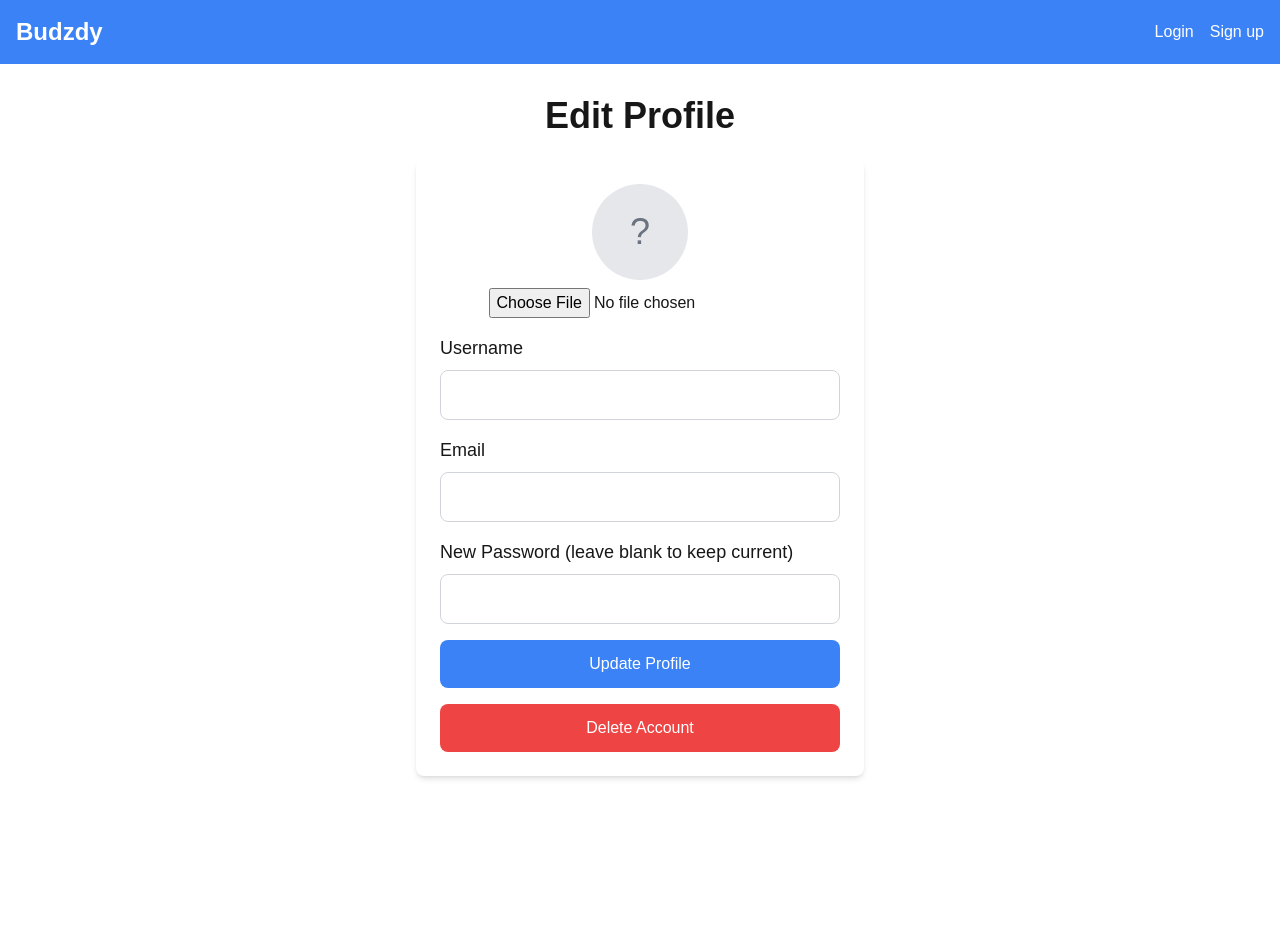
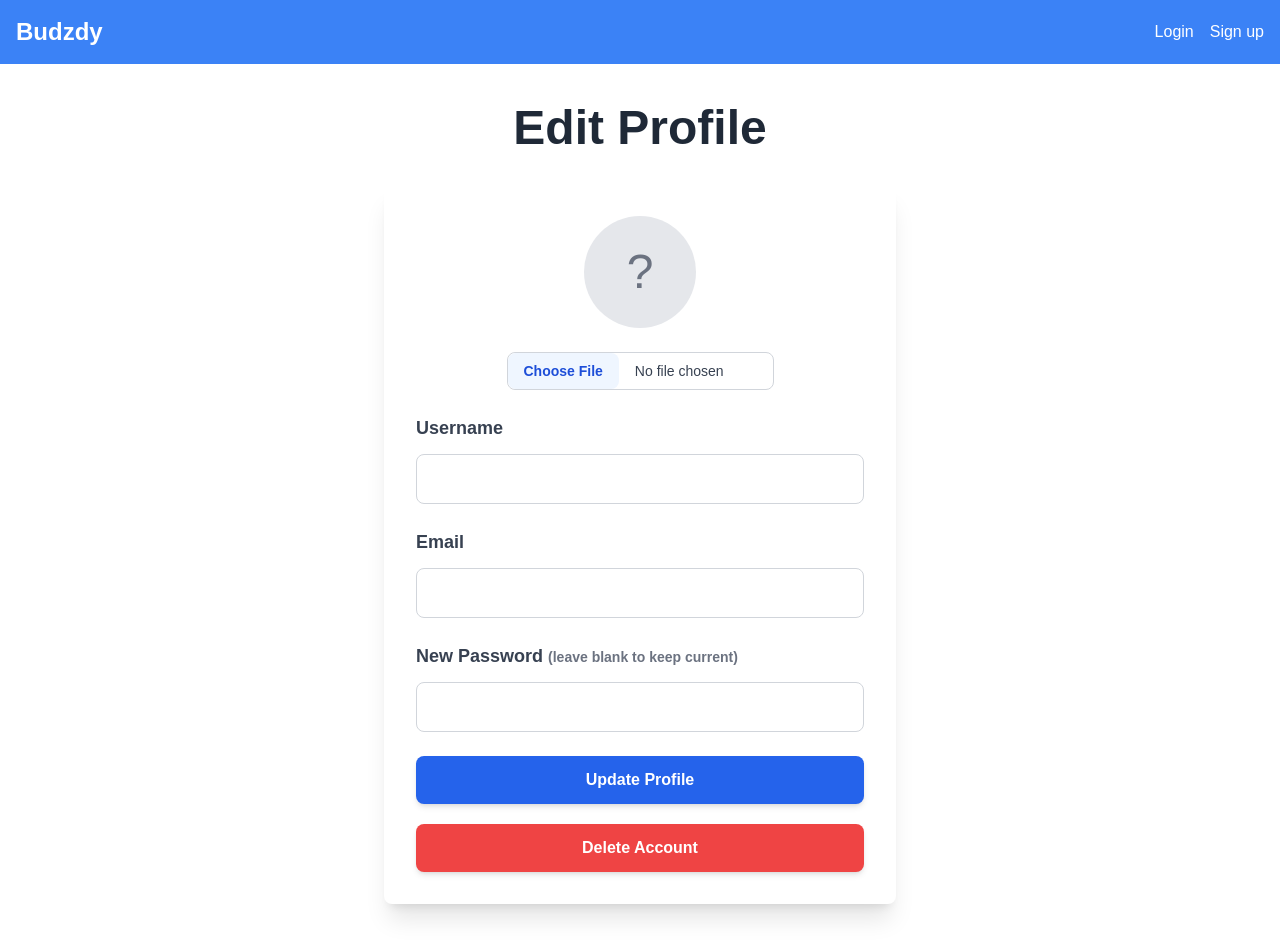
Before and after one commit to Nutchapol-Rpch/mini-project-2, a Next.js app: page /edit-profile in a window 1280 px wide. Before the commit the page ends 808 px from the top, so only its background shows below. Built offline with nearby package versions, Linux system fonts and the light colour scheme.

Commit message:
Style: decorate choose File button

```diff
--- a/app/edit-profile/page.js
+++ b/app/edit-profile/page.js
@@ -1,9 +1,9 @@
 "use client";
 
+import Image from 'next/image';
 import { useRouter } from 'next/navigation';
 import { useEffect, useState } from 'react';
 import { useUser } from '../context/UserContext';
-import Image from 'next/image';
 
 export default function EditProfile() {
   const [username, setUsername] = useState('');
@@ -84,78 +84,81 @@ export default function EditProfile() {
   };
 
   return (
-    <div className="container mx-auto px-4 py-8">
-      <h1 className="text-4xl font-bold mb-6 text-center">Edit Profile</h1>
-      {error && <p className="text-red-500 text-center mb-4">{error}</p>}
+    <div className="container mx-auto px-4 py-10">
+      <h1 className="text-5xl font-extrabold mb-8 text-center text-gray-800">Edit Profile</h1>
+      {error && <p className="text-red-500 text-center mb-6">{error}</p>}
       {lastEditedAt && (
-        <p className="text-gray-600 mb-4 text-center">Last edited: {lastEditedAt}</p>
+        <p className="text-gray-500 text-sm text-center mb-6">Last edited: {lastEditedAt}</p>
       )}
-      <form onSubmit={handleSubmit} className="max-w-md mx-auto bg-white shadow-md rounded-lg p-6">
-        <div className="mb-4 text-center">
+      <form onSubmit={handleSubmit} className="max-w-lg mx-auto bg-white shadow-xl rounded-lg p-8">
+        <div className="mb-6 text-center">
           {previewUrl ? (
             <Image
               src={previewUrl}
               alt="Profile"
-              width={100}
-              height={100}
-              className="rounded-full mx-auto"
+              width={120}
+              height={120}
+              className="rounded-full mx-auto shadow-md"
               unoptimized
             />
           ) : (
-            <div className="w-24 h-24 bg-gray-200 rounded-full mx-auto flex items-center justify-center">
-              <span className="text-4xl text-gray-500">?</span>
+            <div className="w-28 h-28 bg-gray-200 rounded-full mx-auto flex items-center justify-center">
+              <span className="text-5xl text-gray-500">?</span>
             </div>
           )}
-          <input
-            type="file"
-            accept="image/*"
-            onChange={handleFileChange}
-            className="mt-2"
-          />
+          <div className="flex justify-center items-center mt-6">
+            <input
+              type="file"
+              accept="image/*"
+              onChange={handleFileChange}
+              className="block max-w-xs text-sm text-gray-700 border border-gray-300 rounded-lg cursor-pointer focus:outline-none focus:ring-2 focus:ring-blue-400 focus:border-transparent file:mr-4 file:py-2 file:px-4 file:rounded-lg file:border-0 file:text-sm file:font-semibold file:bg-blue-50 file:text-blue-700 hover:file:bg-blue-100"
+            />
+          </div>
         </div>
-        <div className="mb-4">
-          <label htmlFor="username" className="block mb-2 text-lg font-medium">Username</label>
+        <div className="mb-6">
+          <label htmlFor="username" className="block mb-3 text-lg font-semibold text-gray-700">Username</label>
           <input
             type="text"
             id="username"
             value={username}
             onChange={(e) => setUsername(e.target.value)}
-            className="w-full px-4 py-3 border border-gray-300 rounded-lg focus:outline-none focus:ring-2 focus:ring-blue-400"
+            className="w-full px-4 py-3 border border-gray-300 rounded-lg focus:outline-none focus:ring-2 focus:ring-blue-400 transition"
             required
           />
         </div>
-        <div className="mb-4">
-          <label htmlFor="email" className="block mb-2 text-lg font-medium">Email</label>
+        <div className="mb-6">
+          <label htmlFor="email" className="block mb-3 text-lg font-semibold text-gray-700">Email</label>
           <input
             type="email"
             id="email"
             value={email}
             onChange={(e) => setEmail(e.target.value)}
-            className="w-full px-4 py-3 border border-gray-300 rounded-lg focus:outline-none focus:ring-2 focus:ring-blue-400"
+            className="w-full px-4 py-3 border border-gray-300 rounded-lg focus:outline-none focus:ring-2 focus:ring-blue-400 transition"
             required
           />
         </div>
-        <div className="mb-4">
-          <label htmlFor="password" className="block mb-2 text-lg font-medium">New Password (leave blank to keep current)</label>
+        <div className="mb-6">
+          <label htmlFor="password" className="block mb-3 text-lg font-semibold text-gray-700">New Password <span className="text-sm text-gray-500">(leave blank to keep current)</span></label>
           <input
             type="password"
             id="password"
             value={password}
             onChange={(e) => setPassword(e.target.value)}
-            className="w-full px-4 py-3 border border-gray-300 rounded-lg focus:outline-none focus:ring-2 focus:ring-blue-400"
+            className="w-full px-4 py-3 border border-gray-300 rounded-lg focus:outline-none focus:ring-2 focus:ring-blue-400 transition"
           />
         </div>
-        <button type="submit" className="w-full bg-blue-500 text-white py-3 rounded-lg hover:bg-blue-600 transition duration-200">
+        <button type="submit" className="w-full bg-blue-600 text-white py-3 rounded-lg font-semibold hover:bg-blue-700 transition duration-200 shadow-md">
           Update Profile
         </button>
         <button
           type="button"
           onClick={handleDeleteAccount}
-          className="w-full bg-red-500 text-white py-3 rounded-lg hover:bg-red-600 transition duration-200 mt-4"
+          className="w-full bg-red-500 text-white py-3 rounded-lg font-semibold hover:bg-red-600 transition duration-200 shadow-md mt-5"
         >
           Delete Account
         </button>
       </form>
     </div>
   );
+
 }
```
